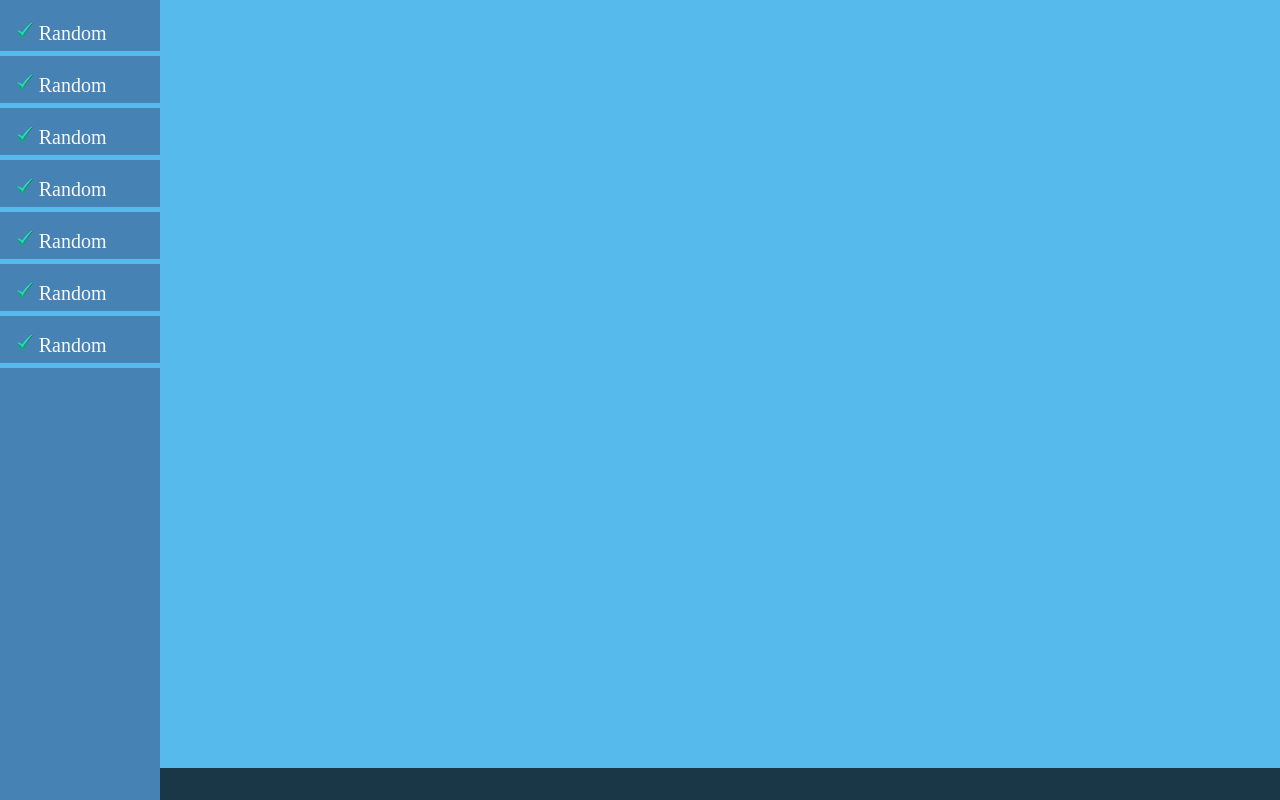
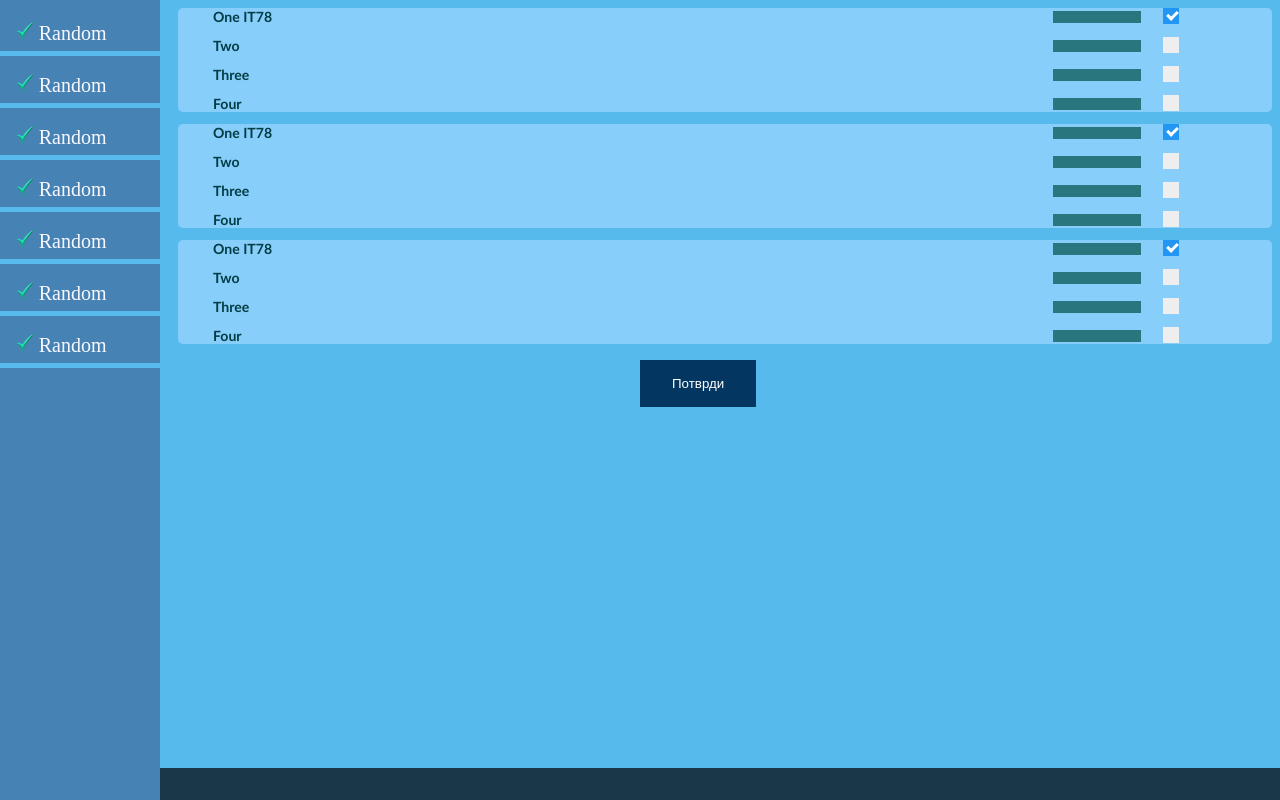
Before and after one commit to Jole34/MIS, a PHP site: page /overaSemestra.php in a window 1280 px wide. Run offline with PHP 8.4, Linux system fonts and the light colour scheme.

Commit message:
SmallCSSEdit

```diff
--- a/CSS/ankete.css
+++ b/CSS/ankete.css
@@ -5,7 +5,7 @@
     margin-left: 200px;
     width: 12%;
     display: inline-block;
-    color: rgb(157, 212, 174);
+    color: rgb(224, 247, 242);
 
 }
 
@@ -15,7 +15,7 @@
     margin-left: 5%;
     width: 12%;
     display: inline-block;
-    color: rgb(157, 212, 174);
+    color: rgb(224, 247, 242);
 }
 
  #anketa-linkfirstInRow img {
--- a/CSS/overaSemestra.css
+++ b/CSS/overaSemestra.css
@@ -11,7 +11,8 @@
     -moz-user-select: none;
     -ms-user-select: none;
     user-select: none;
-    font-size: 2.5vh;
+    font-size: 1.1vw;
+    color: rgb(2, 60, 68);
     font-family: 'Trebuchet MS', 'Lucida Sans Unicode', 'Lucida Grande', 'Lucida Sans', Arial, sans-serif;
 }
 
@@ -31,8 +32,8 @@
     position: absolute;
     top: 0;
     left: 90%;
-    height: 20px;
-    width: 20px;
+    height: 16px;
+    width: 16px;
     background-color: #eee;
 }
 
@@ -65,10 +66,10 @@
 /* Style the checkmark/indicator */
 
 .container .checkmark:after {
-    left: 9px;
-    top: 5px;
-    width: 5px;
-    height: 10px;
+    left: 6px;
+    top: 1px;
+    width: 4px;
+    height: 8px;
     border: solid white;
     border-width: 0 3px 3px 0;
     -webkit-transform: rotate(45deg);
@@ -110,7 +111,7 @@ input[type=submit]:hover {
 .overaSemestra-potpis {
     position: absolute;
     margin-top: 3px;
-    height: 70%;
+    height: 73%;
     width: 8%;
     left: 80%;
     display: inline;
--- a/overaSemestra.php
+++ b/overaSemestra.php
@@ -26,7 +26,7 @@
     for ($i = 0; $i < 3; $i++) { ?>
         <div class="overaSemestra-odabirIspita">
             <form action="forms.php" method="post">
-                <label class="container">One
+                <label class="container">One <span>IT78</span>
                     <input type="checkbox" name="odabir[]" value="one" checked="checked">
                     <span class="checkmark"></span>
                     <?php $boja = "rgb(3, 82, 74, 0.700)"; ?>
@@ -66,9 +66,8 @@
     var dateC = date.getDate();
     var month = date.getMonth() + 1;
 
-
     function checkDate() {
-        if ((month == 5 || month == 1) && (dateC >= 1 && dateC <= 31)) {
+        if ((month == 6 || month == 1) && (dateC >= 1 && dateC <= 31)) {
             for (i = 0; i < divs.length; i++) {
                 divs[i].style.display = "block";
             }
```
